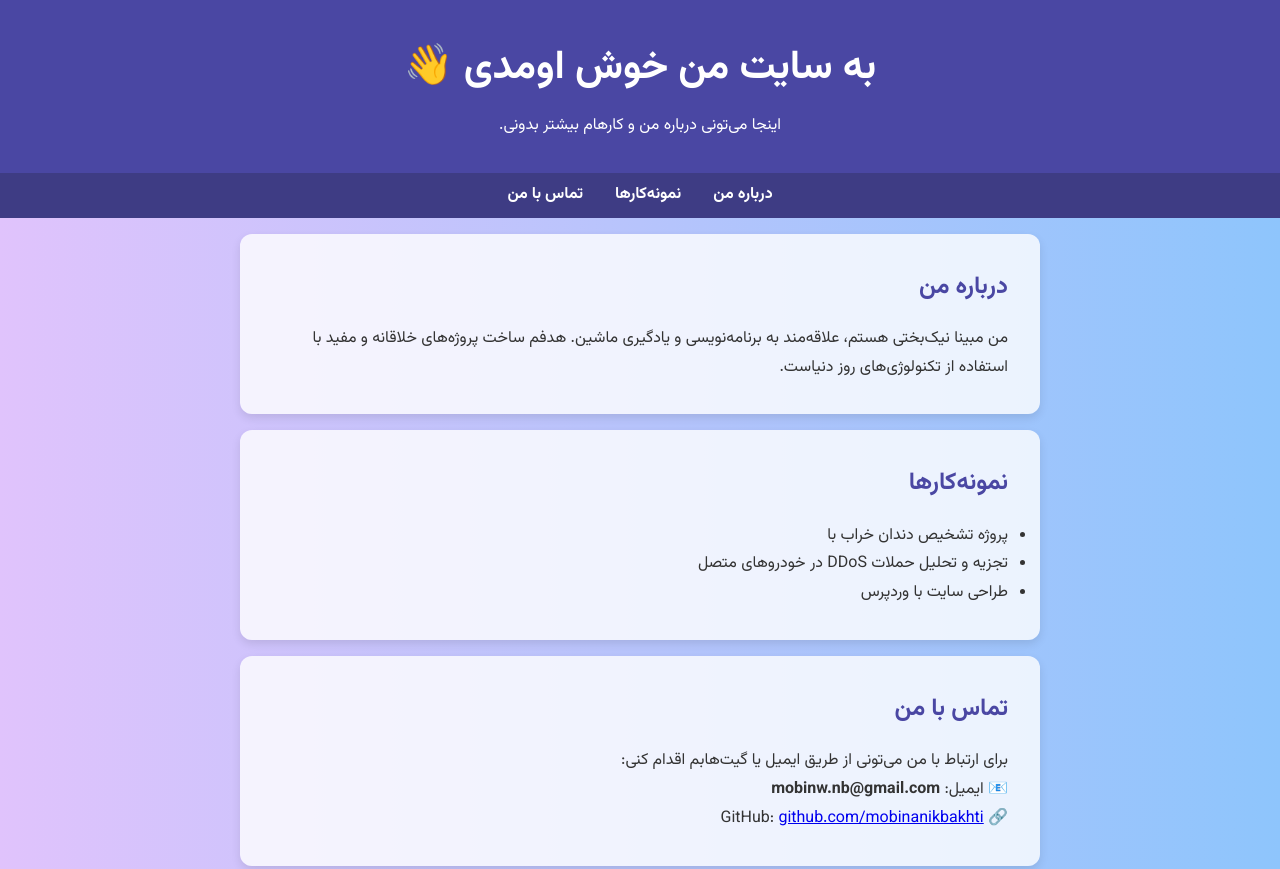
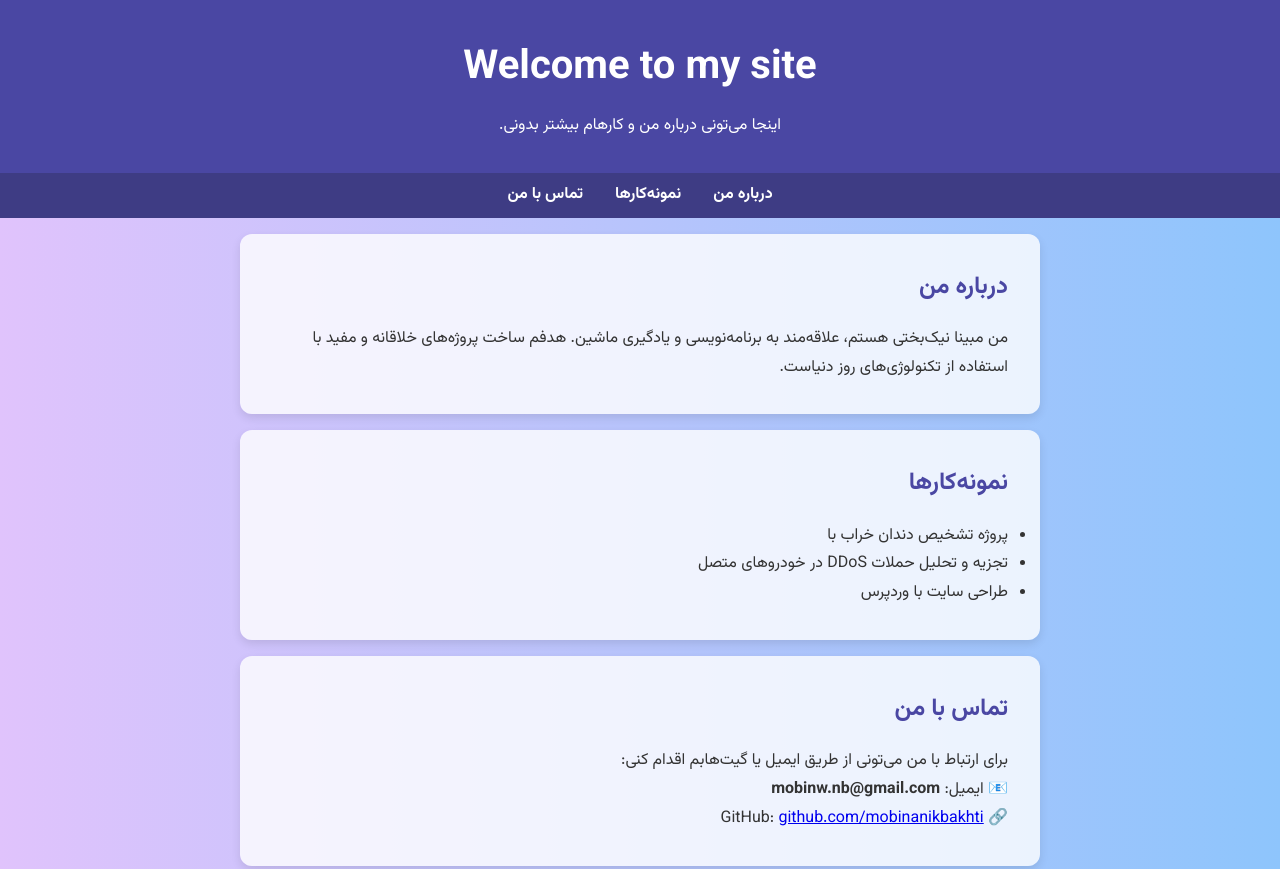
Before and after one commit to mobinaprognik/my_test_site, a plain HTML site: page index.html in a window 1280 px wide. Shown: the top 869 px of the page. Drawn offline with Linux system fonts and the light colour scheme.

Commit message:
Update header in page

```diff
--- a/index.html
+++ b/index.html
@@ -77,7 +77,7 @@
 <body>
 
   <header>
-    <h1>به سایت من خوش اومدی 👋</h1>
+    <h1>Welcome to my site</h1>
     <p>اینجا می‌تونی درباره من و کارهام بیشتر بدونی.</p>
   </header>
 
```
